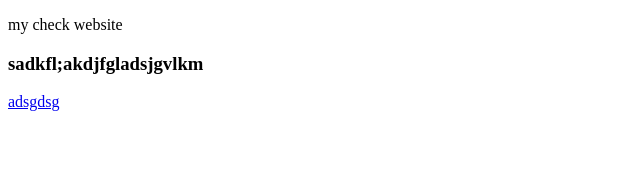
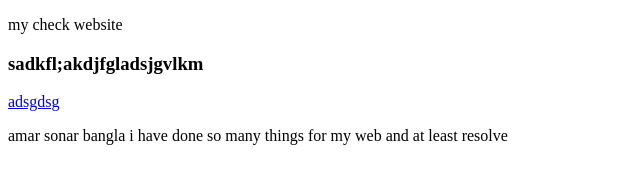
Before and after one commit to 00Mafi/My-first-website, a plain HTML site: page index.html in a window 1280 px wide. Shown: the whole page, without its empty margins (0-640 px from the left). Drawn offline with Linux system fonts and the light colour scheme.

Commit message:
my bangla

```diff
--- a/index.html
+++ b/index.html
@@ -9,5 +9,6 @@
     <p>my check website</p>
 
     <h3> sadkfl;akdjfgladsjgvlkm </h3><a href="dkns">adsgdsg</a>
+    <p>amar sonar bangla i have done so many things for my web and at least resolve <title></title></p>
 </body>
 </html>
```
